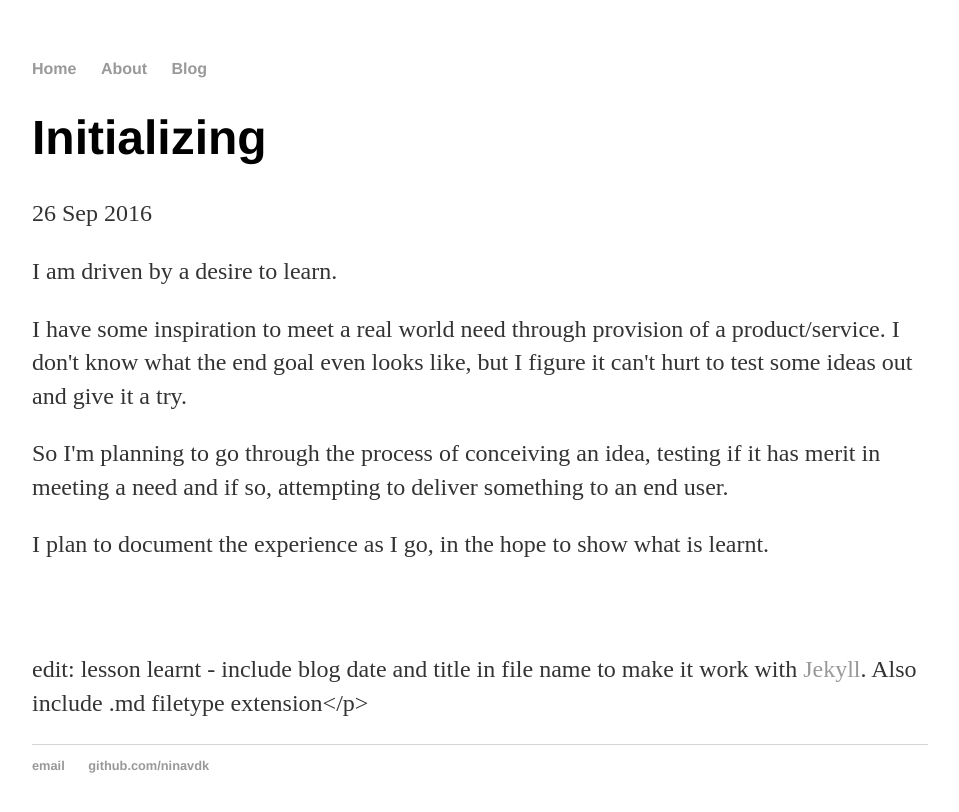
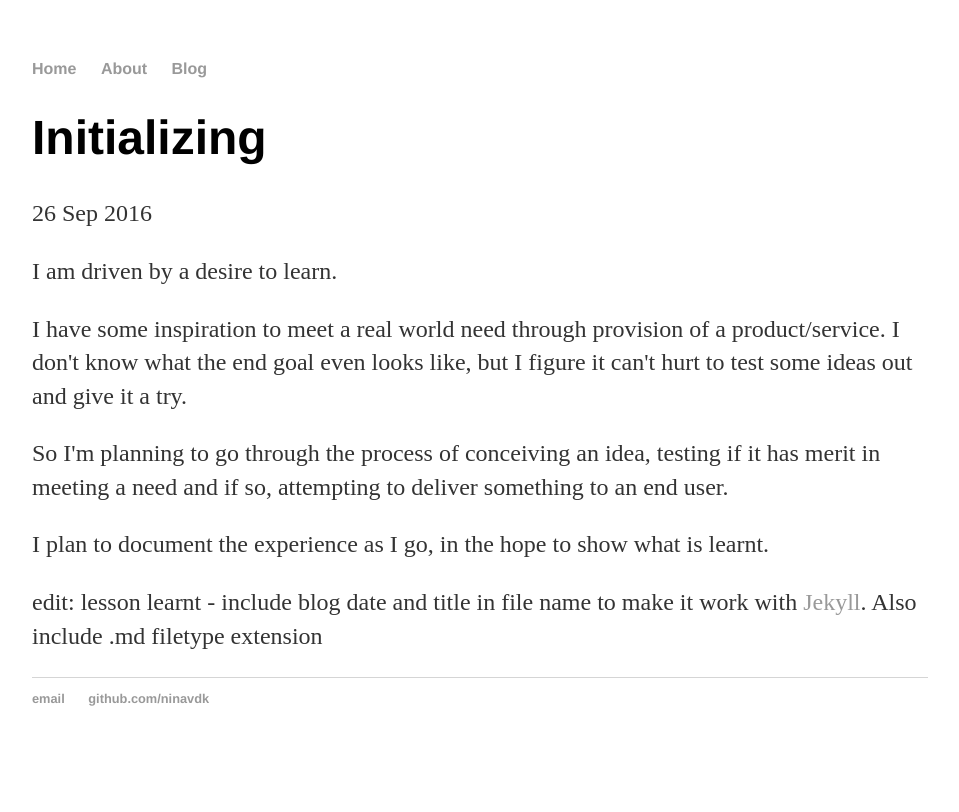
Before and after one commit to Ninavdk/ninavdk.github.io, a Jekyll site: the page built from _posts/2016-09-26-initializing.md, in a window 1280 px wide. Shown: the top 812 px of the page, without its empty margins (160-1119 px from the left). Built offline with Jekyll 4.4.1, drawn with Linux system fonts in a browser that asks for light colours.

```diff
--- a/_posts/2016-09-26-initializing.md
+++ b/_posts/2016-09-26-initializing.md
@@ -9,4 +9,4 @@ date: 2016-09-26
 <p>So I'm planning to go through the process of conceiving an idea, testing if it has merit in meeting a need and if so, attempting to deliver something to an end user.</p>
 <p>I plan to document the experience as I go, in the hope to show what is learnt.</p>
 
-<br><br>edit: lesson learnt - include blog date and title in file name to make it work with <a src="https://jekyllrb.com/">Jekyll</a>. Also include .md filetype extension</p>
+<p>edit: lesson learnt - include blog date and title in file name to make it work with <a src="https://jekyllrb.com/">Jekyll</a>. Also include .md filetype extension</p>
```
